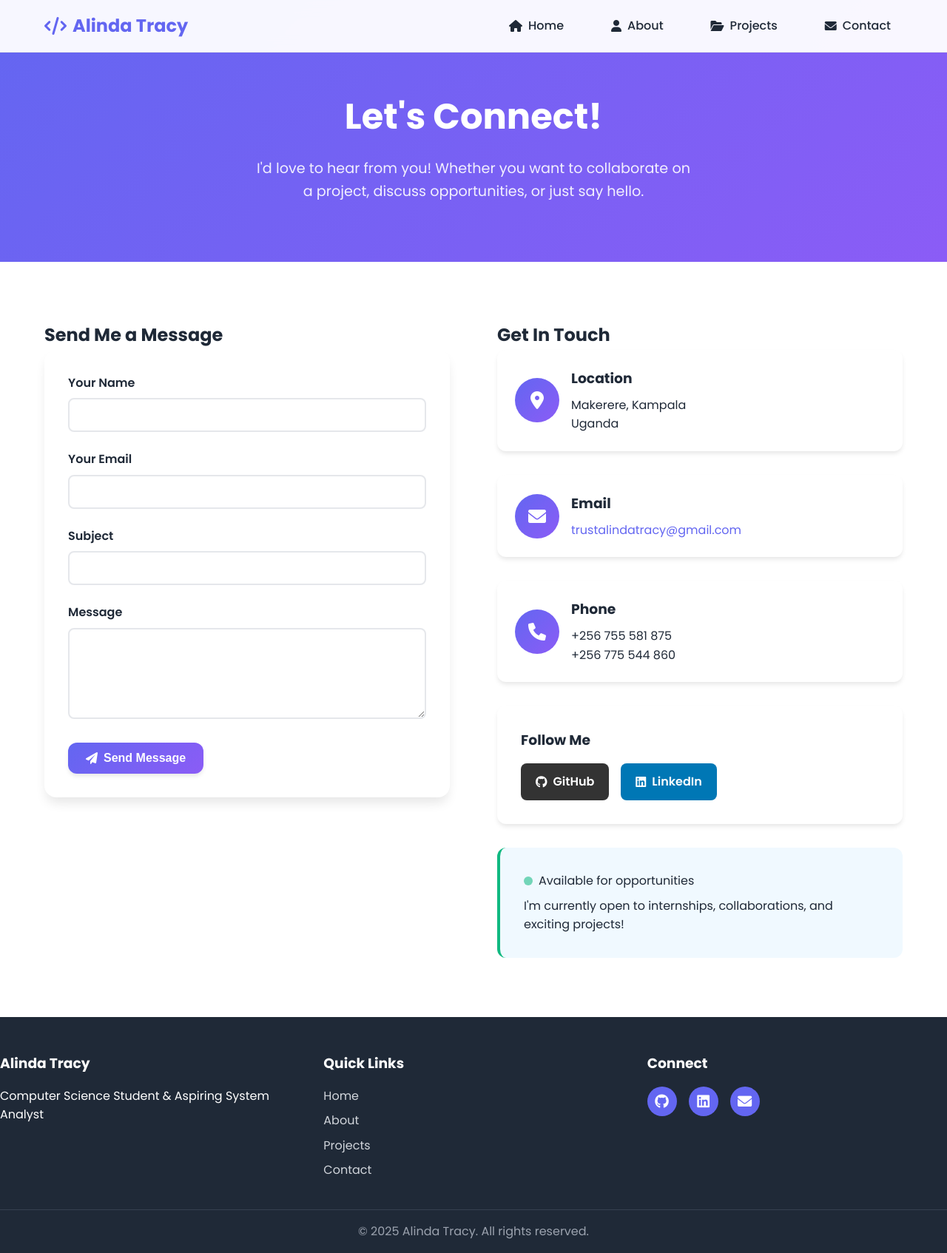
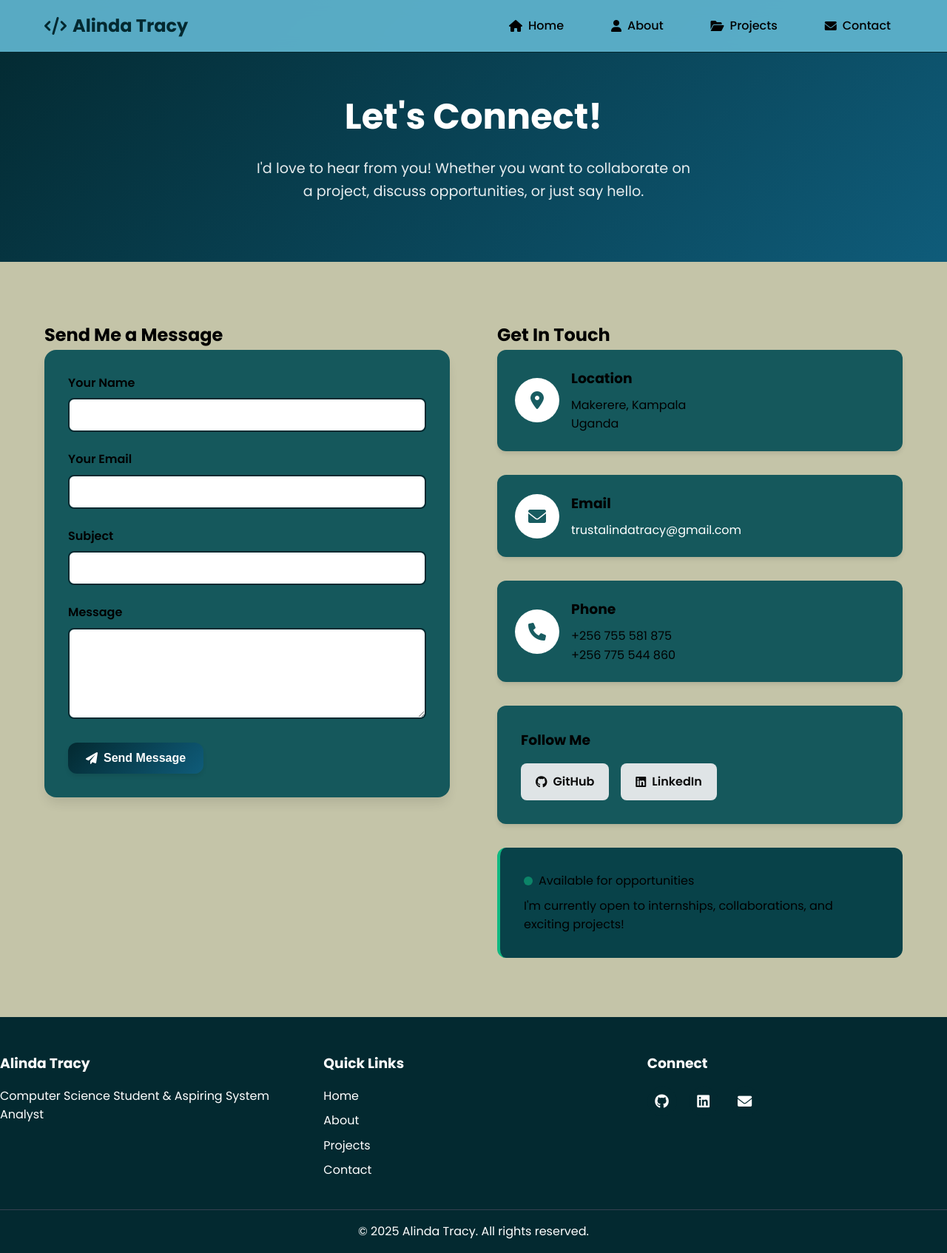
Before and after one commit to Alynder23/My_website, a Flask app: page /contact in a window 1280 px wide. Shown: the whole page at 74% size. Run offline with Flask 3, Linux system fonts and the light colour scheme.

Commit message:
Edited the page layouts

```diff
--- a/Desktop/portifolio/static/script.js
+++ b/Desktop/portifolio/static/script.js
@@ -1,10 +1,10 @@
 // Mobile Navigation Toggle
-document.addEventListener('DOMContentLoaded', function() {
+document.addEventListener('DOMContentLoaded', function () {
     const hamburger = document.getElementById('hamburger');
     const navMenu = document.getElementById('nav-menu');
 
     if (hamburger && navMenu) {
-        hamburger.addEventListener('click', function() {
+        hamburger.addEventListener('click', function () {
             hamburger.classList.toggle('active');
             navMenu.classList.toggle('active');
         });
@@ -23,7 +23,7 @@ document.addEventListener('DOMContentLoaded', function() {
     const projectCards = document.querySelectorAll('.project-card-large');
 
     filterButtons.forEach(button => {
-        button.addEventListener('click', function() {
+        button.addEventListener('click', function () {
             // Remove active class from all buttons
             filterButtons.forEach(btn => btn.classList.remove('active'));
             // Add active class to clicked button
@@ -45,7 +45,7 @@ document.addEventListener('DOMContentLoaded', function() {
     // Contact Form Handling
     const contactForm = document.getElementById('contactForm');
     if (contactForm) {
-        contactForm.addEventListener('submit', function(e) {
+        contactForm.addEventListener('submit', function (e) {
             e.preventDefault();
 
             // Get form data
@@ -81,17 +81,17 @@ document.addEventListener('DOMContentLoaded', function() {
         });
     });
 
-    // Navbar scroll effect
-    window.addEventListener('scroll', function() {
-        const navbar = document.querySelector('.navbar');
-        if (window.scrollY > 50) {
-            navbar.style.background = 'rgba(255, 255, 255, 0.98)';
-            navbar.style.boxShadow = '0 2px 20px rgba(0, 0, 0, 0.1)';
-        } else {
-            navbar.style.background = 'rgba(255, 255, 255, 0.95)';
-            navbar.style.boxShadow = 'none';
-        }
-    });
+    // // Navbar scroll effect
+    // window.addEventListener('scroll', function () {
+    //     const navbar = document.querySelector('.navbar');
+    //     if (window.scrollY > 50) {
+    //         navbar.style.background = 'rgba(255, 255, 255, 0.98)';
+    //         navbar.style.boxShadow = '0 2px 20px rgba(0, 0, 0, 0.1)';
+    //     } else {
+    //         navbar.style.background = 'rgba(255, 255, 255, 0.95)';
+    //         navbar.style.boxShadow = 'none';
+    //     }
+    // });
 
     // Animate elements on scroll
     const observerOptions = {
@@ -99,7 +99,7 @@ document.addEventListener('DOMContentLoaded', function() {
         rootMargin: '0px 0px -50px 0px'
     };
 
-    const observer = new IntersectionObserver(function(entries) {
+    const observer = new IntersectionObserver(function (entries) {
         entries.forEach(entry => {
             if (entry.isIntersecting) {
                 entry.target.classList.add('fade-in-up');
--- a/Desktop/portifolio/static/style.css
+++ b/Desktop/portifolio/static/style.css
@@ -6,14 +6,15 @@
 }
 
 :root {
-    --primary-color: #6366f1;
-    --secondary-color: #8b5cf6;
-    --accent-color: #06b6d4;
-    --text-primary: #1f2937;
-    --text-secondary: #6b7280;
+    --primary-color: #032930;
+    --secondary-color: #0f5c7a;
+    --accent-color: #f0f6f7;
+    --text-primary: black;
+    --text-secondary: black;
     --background: #ffffff;
-    --surface: #f8fafc;
-    --border: #e5e7eb;
+    --surface: #0f5c7a;
+    --text-surface: white;
+    --border: #032930;
     --success: #10b981;
     --warning: #f59e0b;
     --error: #ef4444;
@@ -29,7 +30,7 @@ body {
     font-family: 'Poppins', sans-serif;
     line-height: 1.6;
     color: var(--text-primary);
-    background-color: var(--background);
+    background-color: rgba(194, 194, 165, 0.959);
 }
 
 .container {
@@ -40,7 +41,7 @@ body {
 
 /* Navigation Styles */
 .navbar {
-    background: rgba(255, 255, 255, 0.95);
+    background: rgba(93, 178, 204, 0.95);
     backdrop-filter: blur(10px);
     border-bottom: 1px solid var(--border);
     position: fixed;
@@ -145,12 +146,33 @@ body {
 }
 
 @keyframes wave {
-    0%, 20%, 60%, 100% { transform: rotate(0deg); }
-    10% { transform: rotate(14deg); }
-    30% { transform: rotate(-8deg); }
-    40% { transform: rotate(14deg); }
-    50% { transform: rotate(-4deg); }
-    70% { transform: rotate(10deg); }
+
+    0%,
+    20%,
+    60%,
+    100% {
+        transform: rotate(0deg);
+    }
+
+    10% {
+        transform: rotate(14deg);
+    }
+
+    30% {
+        transform: rotate(-8deg);
+    }
+
+    40% {
+        transform: rotate(14deg);
+    }
+
+    50% {
+        transform: rotate(-4deg);
+    }
+
+    70% {
+        transform: rotate(10deg);
+    }
 }
 
 .hero-subtitle {
@@ -260,13 +282,31 @@ body {
     animation-delay: var(--delay);
 }
 
-.floating-icon:nth-child(1) { top: 20%; left: 10%; }
-.floating-icon:nth-child(2) { top: 60%; right: 15%; }
-.floating-icon:nth-child(3) { bottom: 20%; left: 20%; }
+.floating-icon:nth-child(1) {
+    top: 20%;
+    left: 10%;
+}
+
+.floating-icon:nth-child(2) {
+    top: 60%;
+    right: 15%;
+}
+
+.floating-icon:nth-child(3) {
+    bottom: 20%;
+    left: 20%;
+}
 
 @keyframes float {
-    0%, 100% { transform: translateY(0px); }
-    50% { transform: translateY(-20px); }
+
+    0%,
+    100% {
+        transform: translateY(0px);
+    }
+
+    50% {
+        transform: translateY(-20px);
+    }
 }
 
 /* Sections */
@@ -278,7 +318,9 @@ body {
     color: var(--text-primary);
 }
 
-.skills-section, .hobbies-section, .featured-projects {
+.skills-section,
+.hobbies-section,
+.featured-projects {
     padding: 80px 0;
 }
 
@@ -696,7 +738,7 @@ body {
 .contact-hero {
     padding: 120px 0 80px;
     background: var(--gradient-primary);
-    color: white;
+    color: rgb(255, 255, 255);
     text-align: center;
 }
 
@@ -711,7 +753,7 @@ body {
 }
 
 .contact-form {
-    background: white;
+    background: rgba(12, 83, 88, 0.95);
     padding: 2rem;
     border-radius: 16px;
     box-shadow: var(--shadow-lg);
@@ -741,7 +783,7 @@ body {
 .form-group input:focus,
 .form-group textarea:focus {
     outline: none;
-    border-color: var(--primary-color);
+    border-color: black;
     box-shadow: 0 0 0 3px rgba(99, 102, 241, 0.1);
 }
 
@@ -756,7 +798,7 @@ body {
     align-items: center;
     gap: 1rem;
     padding: 1.5rem;
-    background: white;
+    background: rgba(12, 83, 88, 0.95);
     border-radius: 12px;
     box-shadow: var(--shadow-md);
 }
@@ -764,12 +806,12 @@ body {
 .method-icon {
     width: 60px;
     height: 60px;
-    background: var(--gradient-primary);
+    background: white;
     border-radius: 50%;
     display: flex;
     align-items: center;
     justify-content: center;
-    color: white;
+    color: rgba(12, 83, 88, 0.95);
     font-size: 1.5rem;
 }
 
@@ -779,7 +821,7 @@ body {
 }
 
 .method-info a {
-    color: var(--primary-color);
+    color: white;
     text-decoration: none;
 }
 
@@ -790,7 +832,7 @@ body {
 .social-section {
     margin-top: 2rem;
     padding: 2rem;
-    background: white;
+    background: rgba(12, 83, 88, 0.95);
     border-radius: 12px;
     box-shadow: var(--shadow-md);
 }
@@ -813,13 +855,13 @@ body {
 }
 
 .social-link.github {
-    background: #333;
-    color: white;
+    background: rgba(234, 237, 238, 0.95);
+    color: rgb(10, 10, 10);
 }
 
 .social-link.linkedin {
-    background: #0077b5;
-    color: white;
+    background: rgba(234, 237, 238, 0.95);
+    color: rgb(10, 10, 10);
 }
 
 .social-link:hover {
@@ -830,7 +872,7 @@ body {
 .availability {
     margin-top: 2rem;
     padding: 2rem;
-    background: #f0f9ff;
+    background: #084249;
     border-radius: 12px;
     border-left: 4px solid var(--success);
 }
@@ -854,14 +896,22 @@ body {
 }
 
 @keyframes pulse {
-    0% { opacity: 1; }
-    50% { opacity: 0.5; }
-    100% { opacity: 1; }
+    0% {
+        opacity: 1;
+    }
+
+    50% {
+        opacity: 0.5;
+    }
+
+    100% {
+        opacity: 1;
+    }
 }
 
 /* Footer */
 .footer {
-    background: var(--text-primary);
+    background: #032930;
     color: white;
     padding: 3rem 0 1rem;
 }
@@ -879,7 +929,7 @@ body {
 }
 
 .footer-section a {
-    color: #d1d5db;
+    color: white;
     text-decoration: none;
     display: block;
     margin-bottom: 0.5rem;
@@ -917,7 +967,7 @@ body {
     border-top: 1px solid #374151;
     padding-top: 1rem;
     text-align: center;
-    color: #9ca3af;
+    color: white;
 }
 
 .text-center {
@@ -1040,6 +1090,7 @@ html {
         opacity: 0;
         transform: translateY(30px);
     }
+
     to {
         opacity: 1;
         transform: translateY(0);
```
